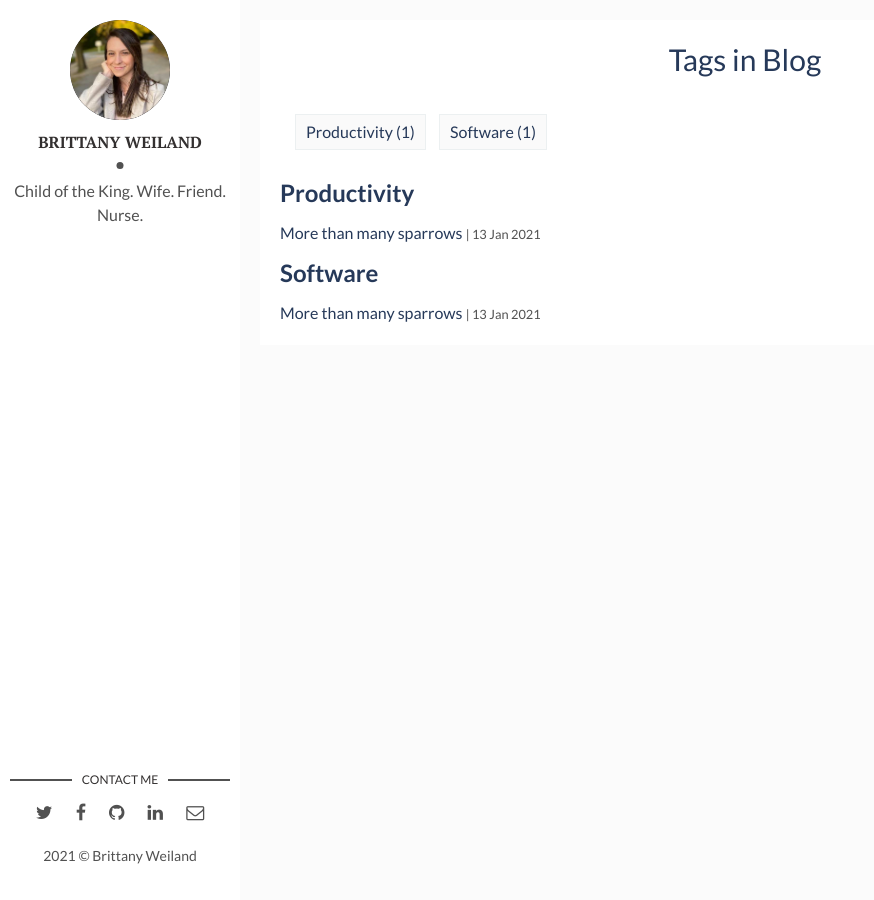
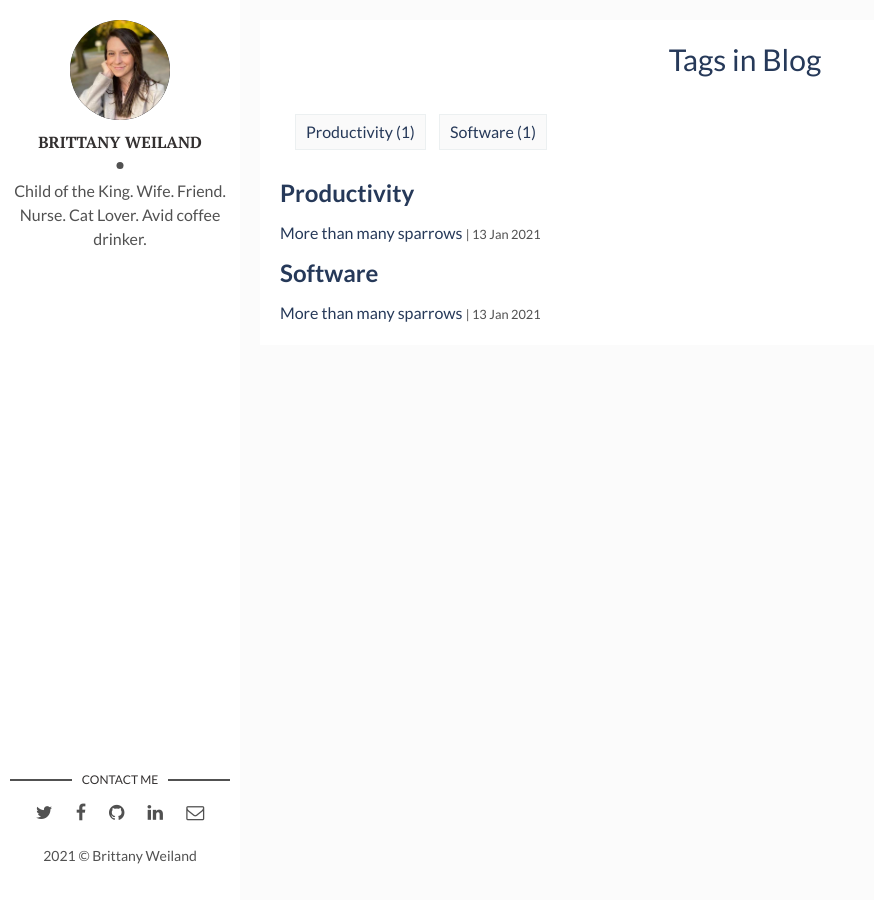
Before and after one commit to fatbuttcat/fatbuttcat.github.io, a Jekyll site: the page built from tags.html, in a window 1280 px wide. Shown: the whole page, without its empty margins (0-874 px from the left). Built offline with Jekyll 4.4.1, drawn with Linux system fonts in a browser that asks for light colours.

Commit message:
Update _config.yml

```diff
--- a/_config.yml
+++ b/_config.yml
@@ -11,7 +11,7 @@ site-twitter: #if your site has a twitter account, enter it here
 # Author Settings
 author: Brittany Weiland # add your name
 author-img: profile.jpg # add your photo
-about-author: Child of the King. Wife. Friend. Nurse.  # add description
+about-author: Child of the King. Wife. Friend. Nurse. Cat Lover. Avid coffee drinker.  # add description
 social-twitter: . # add your Twitter handle
 social-facebook: brittany.harvey.372# add your Facebook handle
 social-github:  # add your Github handle
```
